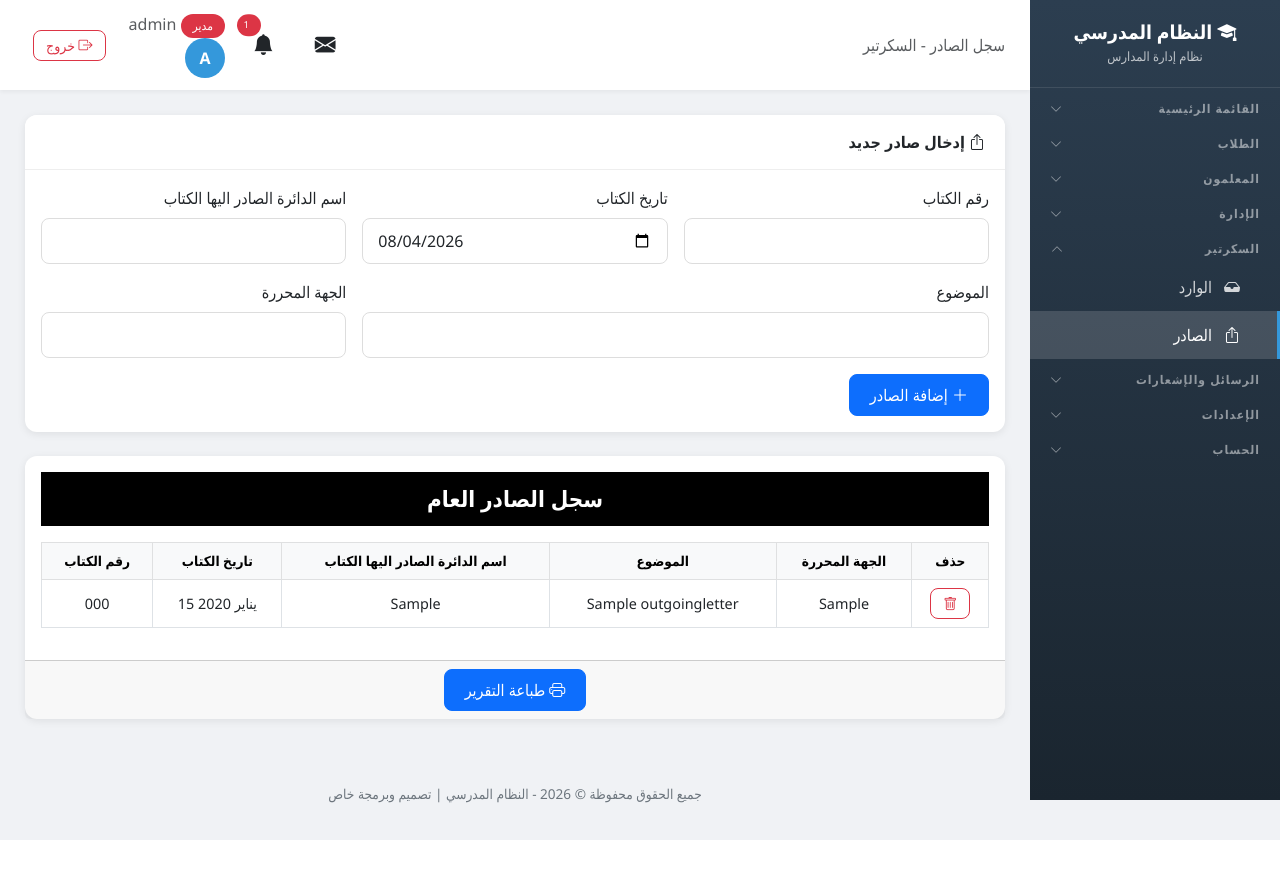
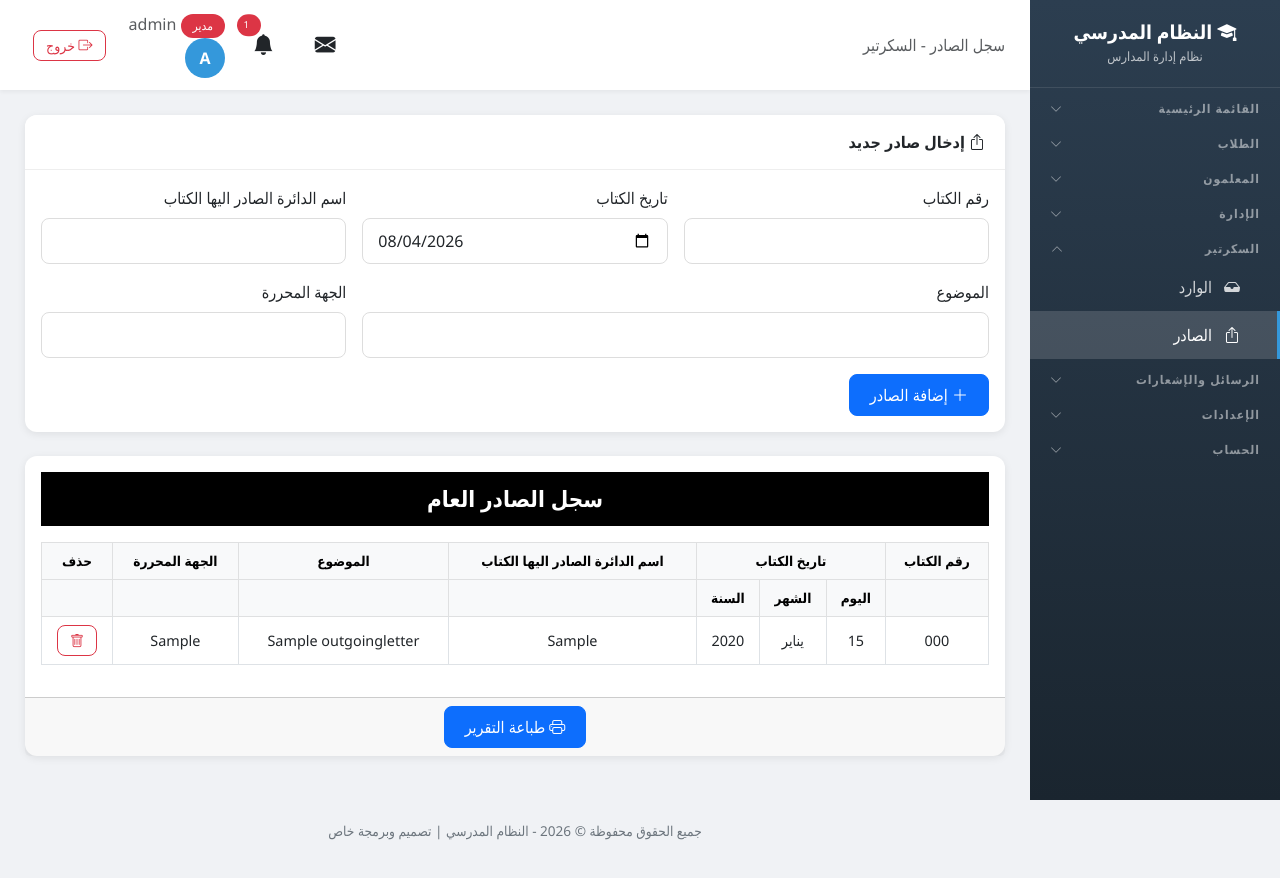
Before and after one commit to husseintech/schoolh, a Django app: page /secretary/outgoing/ in a window 1280 px wide. Before the commit the page ends 840 px from the top, so only its background shows below. Run offline with Django 5.2, Linux system fonts and the light colour scheme; a user stored in the database is signed in; data comes from the database, SQL or seed files in the repository; both versions use the stored data as it was after the commit; tables that the repository leaves empty hold one stand-in row (values such as "Sample post"); some libraries are stand-ins or nearby versions.

Commit message:
Outgoing report: right-to-left order and date column split into day/month/year sections

```diff
--- a/school/templatetags/school_tags.py
+++ b/school/templatetags/school_tags.py
@@ -11,3 +11,11 @@ def arabic_full_date(value):
     if not value:
         return ''
     return f'{value.day} {ARABIC_MONTHS[value.month - 1]} {value.year}'
+
+
+@register.filter
+def arabic_month(value):
+    """اسم الشهر بالعربية (مثال: أغسطس)."""
+    if not value:
+        return ''
+    return ARABIC_MONTHS[value.month - 1]
--- a/templates/school/outgoing_list.html
+++ b/templates/school/outgoing_list.html
@@ -42,22 +42,34 @@
             سجل الصادر العام
         </div>
         <div class="table-responsive mt-3">
-            <table class="table table-bordered text-center align-middle" dir="ltr" style="font-size: 0.9rem;">
+            <table class="table table-bordered text-center align-middle" style="font-size: 0.9rem;">
                 <thead class="table-light">
                     <tr>
                         <th>رقم الكتاب</th>
-                        <th>تاريخ الكتاب</th>
+                        <th colspan="3">تاريخ الكتاب</th>
                         <th>اسم الدائرة الصادر اليها الكتاب</th>
                         <th>الموضوع</th>
                         <th>الجهة المحررة</th>
                         <th class="no-print">حذف</th>
+                    </tr>
+                    <tr>
+                        <th></th>
+                        <th>اليوم</th>
+                        <th>الشهر</th>
+                        <th>السنة</th>
+                        <th></th>
+                        <th></th>
+                        <th></th>
+                        <th class="no-print"></th>
                     </tr>
                 </thead>
                 <tbody>
                     {% for l in letters %}
                     <tr>
                         <td>{{ l.book_number }}</td>
-                        <td>{{ l.book_date|arabic_full_date }}</td>
+                        <td>{{ l.book_date|date:'j' }}</td>
+                        <td>{{ l.book_date|arabic_month }}</td>
+                        <td>{{ l.book_date|date:'Y' }}</td>
                         <td>{{ l.department|default:'---' }}</td>
                         <td>{{ l.subject|default:'---' }}</td>
                         <td>{{ l.issuing_entity|default:'---' }}</td>
@@ -68,7 +80,7 @@
                     </tr>
                     {% empty %}
                     <tr>
-                        <td colspan="6" class="text-center text-muted py-4">لا توجد صادرات مسجلة بعد</td>
+                        <td colspan="8" class="text-center text-muted py-4">لا توجد صادرات مسجلة بعد</td>
                     </tr>
                     {% endfor %}
                 </tbody>
```
Also changed, not shown: db.sqlite3.
